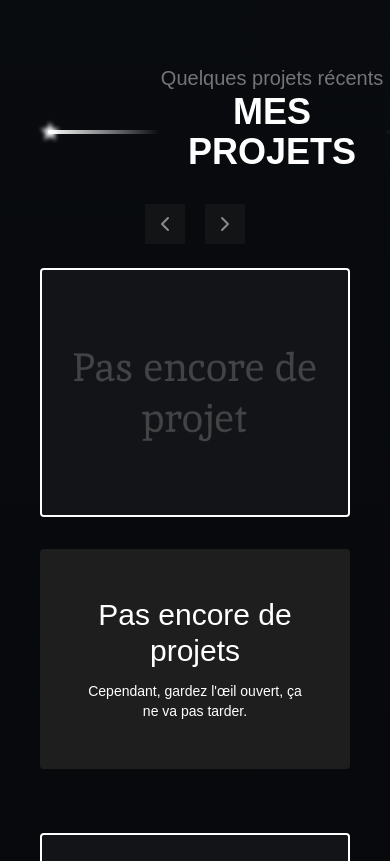
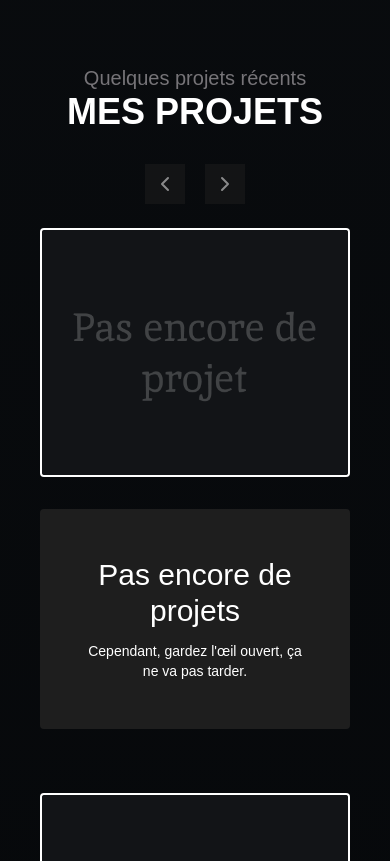
Before and after one commit to NicoDev99/nicodev99.github.io, a Vue app: page / in a window 390 px wide. Shown: the part 6480-7341 px from the top of the page. Built offline with nearby package versions, Linux system fonts and the light colour scheme; what tailwindcss-animation-delay would draw is missing.

Commit message:
Fix issue : shooting star appeared when the screen was in smartphone size

```diff
--- a/src/components/TitleShootingSide.vue
+++ b/src/components/TitleShootingSide.vue
@@ -2,7 +2,7 @@
     <div class="flex items-center gap-x-4">
 
         <div data-aos="fade-left">
-            <div class="flex items-center relative">
+            <div class="hidden md:flex items-center relative">
                 <div class="blur-[2px] order-1">
                     <div class="w-5 h-5 bg-white star"></div>
                 </div>
@@ -13,7 +13,7 @@
         <slot></slot>
 
         <div data-aos="fade-right">
-            <div class="flex items-center relative">
+            <div class="hidden md:flex items-center relative">
                 <div class="blur-[2px] order-2">
                     <div class="w-5 h-5 bg-white star"></div>
                 </div>
```
